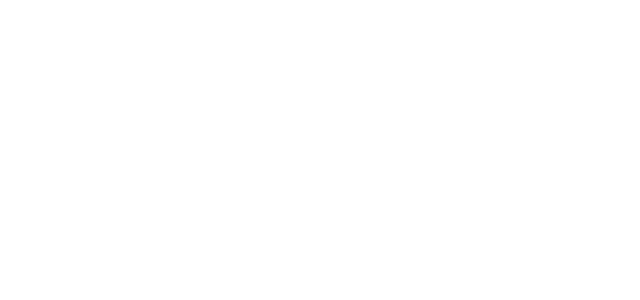
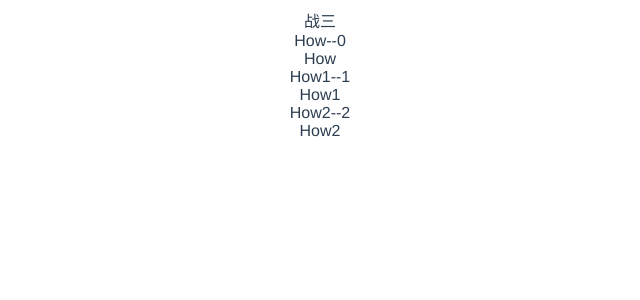
Before and after one commit to xiexindong/vue-zhangmen, a Vue app: page /tempalte in a window 1280 px wide. Shown: the top 300 px of the page, without its empty margins (320-960 px from the left). Built offline with nearby package versions, Linux system fonts and the light colour scheme.

Commit message:
1：template 虚拟占位符

```diff
--- a/src/router/index.js
+++ b/src/router/index.js
@@ -34,12 +34,12 @@
     component: () =>
         import ( /*webpackChunkName: "Moment"*/ '../views/testState/getters')
 },
-// {
-//     path: '/moment',
-//     name: 'moment',
-//     component: () =>
-//         import ( /*webpackChunkName: "Moment"*/ '../views/moment')
-// }
+{
+    path: '/tempalte',
+    name: 'tempalte',
+    component: () =>
+        import ( /*webpackChunkName: "tempalte"*/ '../views/template')
+}
 ]
 
 const router = new VueRouter({
--- /dev/null
+++ b/src/views/template/index.vue
@@ -0,0 +1,33 @@
+<template>
+    <div>战三
+        <template v-for="(item, index) in list" >
+            <div :key="item.id">{{item.text}}--{{index}}</div>
+                 <span :key="item.id"> {{item.text}}</span>
+        </template>
+    </div>
+</template>
+
+<script>
+export default {
+    data () {
+        return {
+            list: [{
+                id: '010120',
+                text: 'How'
+            },
+            {
+                id: '010121',
+                text: 'How1'
+            },
+            {
+                id: '010122',
+                text: 'How2'
+            }]
+        }
+    }
+}
+</script>
+
+<style lang="less" scoped>
+
+</style>
```
